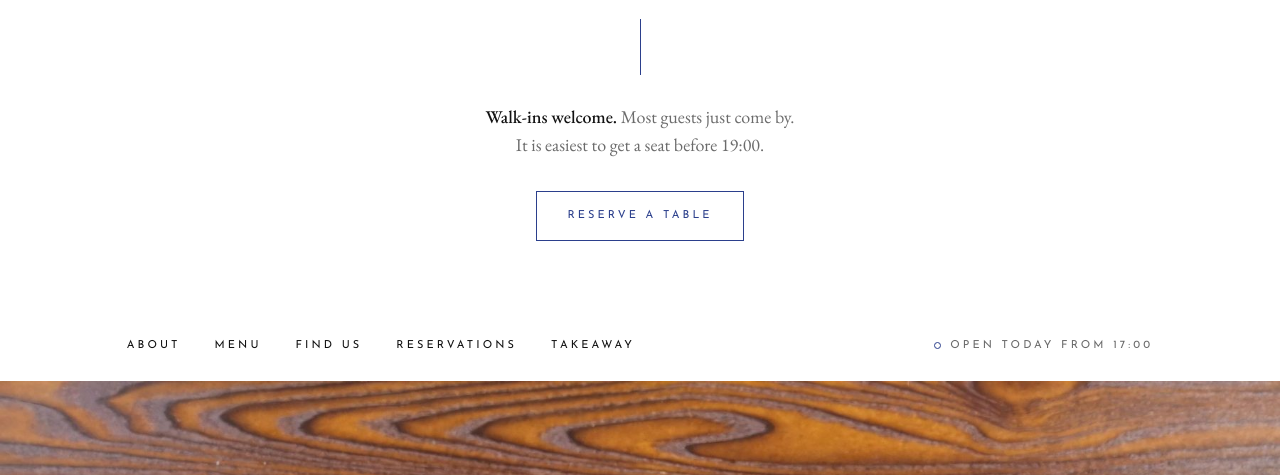
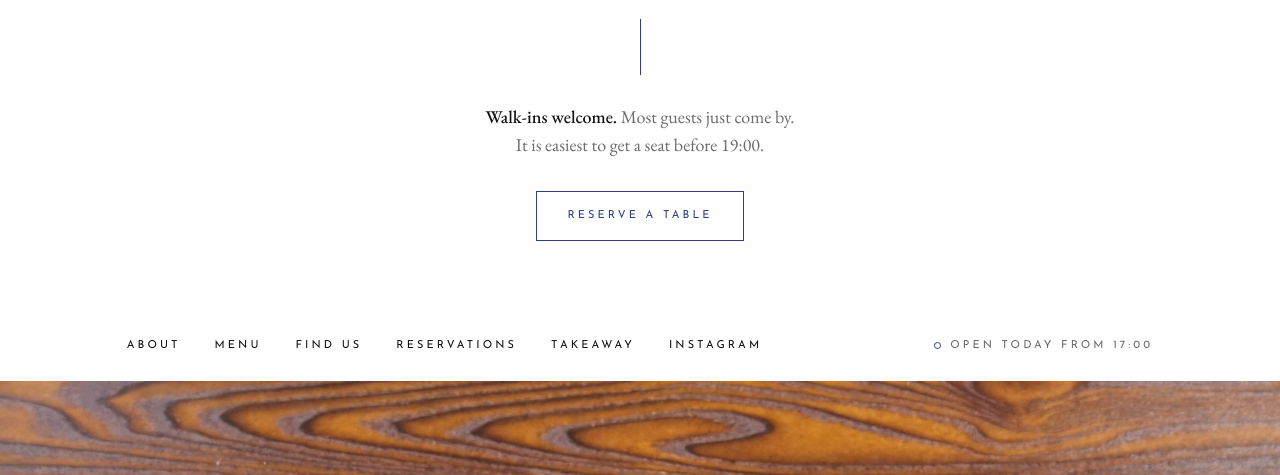
Before and after one commit to extomoya/ramen-tsumugi-site, a plain HTML site: page index.html in a window 1280 px wide. Shown: the part 259-734 px from the top of the page. Drawn offline with nearby package versions, Linux system fonts and the light colour scheme; a script that the page names is missing.

Commit message:
Add Instagram link to the navigation
Co-Authored-By: Claude Opus 5.5 <noreply@anthropic.com>
Claude-Session: https://claude.ai/code/session_01LGxhE27BNpd4LtCydWXsQB

```diff
--- a/index.html
+++ b/index.html
@@ -381,6 +381,7 @@
       <li><a href="#find-us">Find us</a></li>
       <li><a href="#tebi-reservations">Reservations</a></li>
       <li><a href="https://live.tebi.co/api/u/qDe2d9AvKE8=" target="_blank" rel="noopener">Takeaway</a></li>
+      <li><a href="https://www.instagram.com/ramen_tsumugi/" target="_blank" rel="noopener">Instagram</a></li>
     </ul>
     <span class="now" id="open-status" data-open="false"><span class="dot" aria-hidden="true"></span><span id="open-text">17:00 – 22:00 · Closed Tuesdays</span></span>
   </nav>
```
